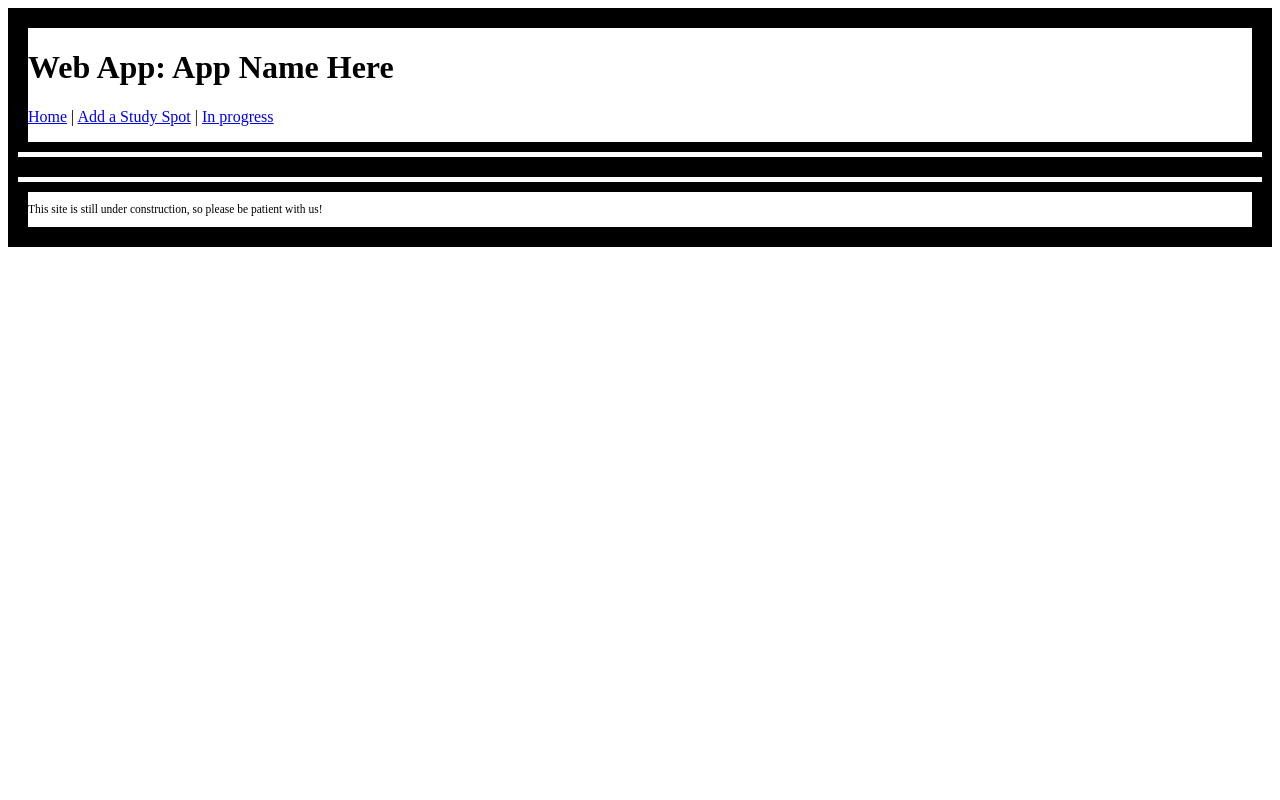
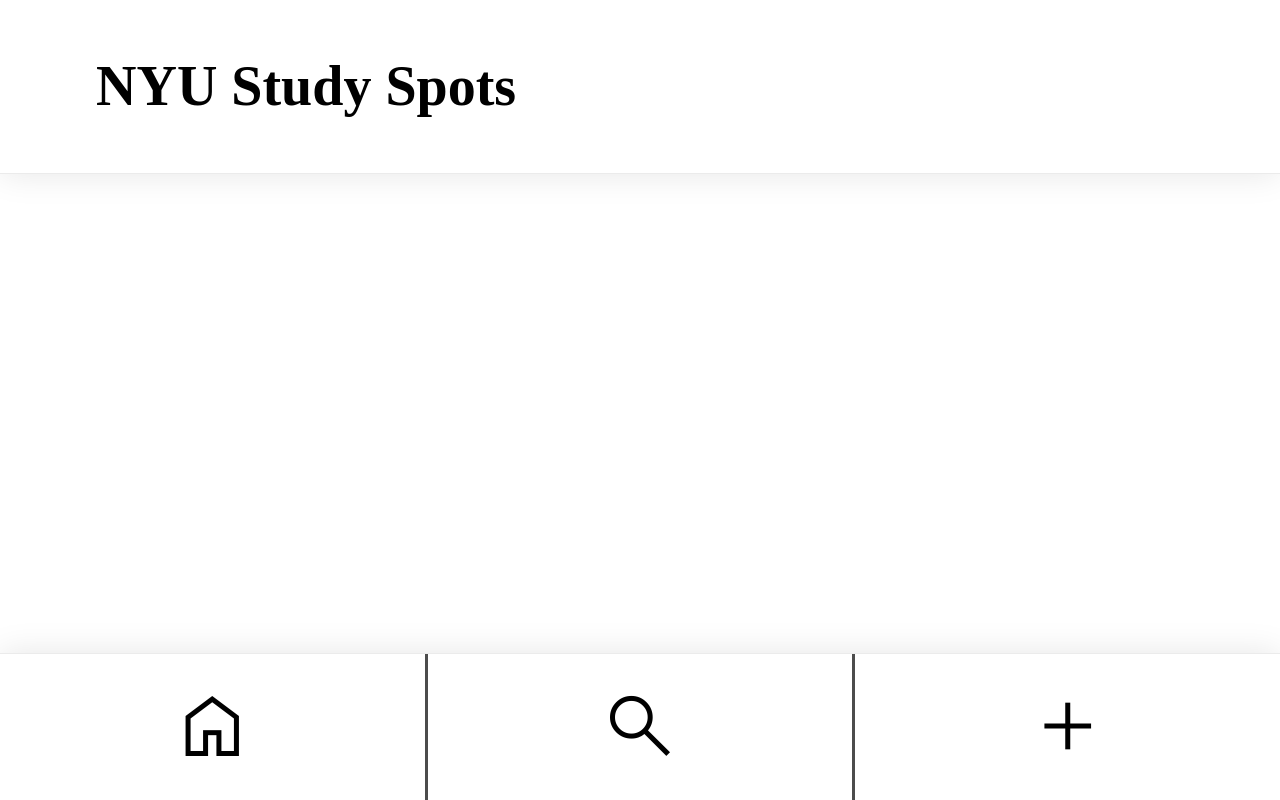
Before and after one commit to software-students-fall2022/web-app-exercise-team-2-1, a Python web app: template templates/wrapper.html in a window 1280 px wide. Run offline with Jinja, Linux system fonts and the light colour scheme; the template is opened without the code that fills it, so the values that code supplies are empty.

Commit message:
Update wrapper visuals

```diff
--- a/static/css/wrapper.css
+++ b/static/css/wrapper.css
@@ -1,14 +1,14 @@
 
 body {
   margin: 10;
-  border: 10px solid;
+  /* border: 10px solid; */
 }
 
 header,
 footer,
 main {
   margin: 0;
-  border: 10px solid;
+  /* border: 10px solid; */
 }
 
 header,
@@ -27,3 +27,73 @@ footer {
 .list {
   list-style-type: none;
 }
+
+/* Layout Template */
+nav {
+  padding: 0.5rem 0;
+  position: fixed;
+  z-index: 1;
+  top: 0;
+  left: 0;
+  width: 100%;
+  background-color: #fff;
+  border-bottom: solid #EBEBEB 1px;
+  box-shadow: 0 0 2rem rgb(0 0 0 / 10%);
+}
+
+.nav-logo, .nav-logo:hover, .nav-logo:active, .bottom-nav-icon, .bottom-nav-icon:hover, .bottom-nav-icon:active {
+  color: #000;
+  text-decoration: none;
+}
+
+.nav-content {
+  display: flex;
+  justify-content: space-between;
+  align-items: center;
+  flex-wrap: nowrap;
+}
+
+.padded {
+  width: 85%;
+  max-width: 75rem;
+  margin-left: auto;
+  margin-right: auto;
+}
+
+.bottom-nav {
+  padding: 0;
+  position: fixed;
+  z-index: 1;
+  bottom: 0;
+  left: 0;
+  width: 100%;
+  background-color: #fff;
+  border-top: solid #EBEBEB 1px;
+  box-shadow: 0 0 2rem rgb(0 0 0 / 10%);
+}
+
+.bottom-nav-content {
+  display: flex;
+  justify-content: space-around;
+  align-items: center;
+  flex-wrap: nowrap;
+}
+
+.bottom-nav-icon {
+  flex-grow: 1;
+  padding: 2rem 5rem;
+  text-align: center;
+}
+
+.bottom-nav-icon:not(:first-child) {
+  border-left: 3px solid rgba(0, 0, 0, .7);
+}
+
+.nav-icon {
+  font-size: 5rem !important;
+}
+
+/* Typography */
+h1 {
+  font-size: 3.5rem;
+}
--- a/templates/home.html
+++ b/templates/home.html
@@ -0,0 +1,3 @@
+{% extends 'wrapper.html' %}
+
+{% block container %}
--- a/templates/wrapper.html
+++ b/templates/wrapper.html
@@ -4,24 +4,34 @@
     <title>App Name Here</title>
     <link
       rel="stylesheet"
+      href="../static/css/wrapper.css"
       href="{{ url_for('static', filename='css/wrapper.css') }}"
     />
+    <link rel="stylesheet" href="https://fonts.googleapis.com/css2?family=Material+Symbols+Outlined:opsz,wght,FILL,GRAD@48,400,0,0" />
   </head>
   <body>
     <div class="container">
       <header>
-        <h1>Web App: App Name Here</h1>
-        <p>
-          <a href="{{ url_for('home')}}">Home</a> |
-          <a href="{{ url_for('add_spot')}}">Add a Study Spot</a> |
-          <a href="{{ url_for('')}}">In progress</a>
-        </p>
+        <nav>
+          <div class="padded">
+            <div class="nav-content">
+              <a class="nav-logo" href="{{ url_for('home')}}">
+                <h1>NYU Study Spots</h1>
+              </a>
+            </div>
+          </div>
+        </nav>
       </header>
       <main>{% block container %} {% endblock %}</main>
       <footer>
-        <p>
-          This site is still under construction, so please be patient with us!
-        </p>
+        <div class="bottom-nav">
+            <div class="bottom-nav-content">
+              <a class="bottom-nav-icon" href="{{ url_for('home')}}"><span class="material-symbols-outlined nav-icon">home</span></a>
+              <a class="bottom-nav-icon" href="{{ url_for('search')}}"><span class="material-symbols-outlined nav-icon">search</span></a>
+              <a class="bottom-nav-icon" href="{{ url_for('add_spot')}}"><span class="material-symbols-outlined nav-icon">add</span></a>
+            </div>
+          </div>
+        </div>
       </footer>
     </div>
   </body>
```
